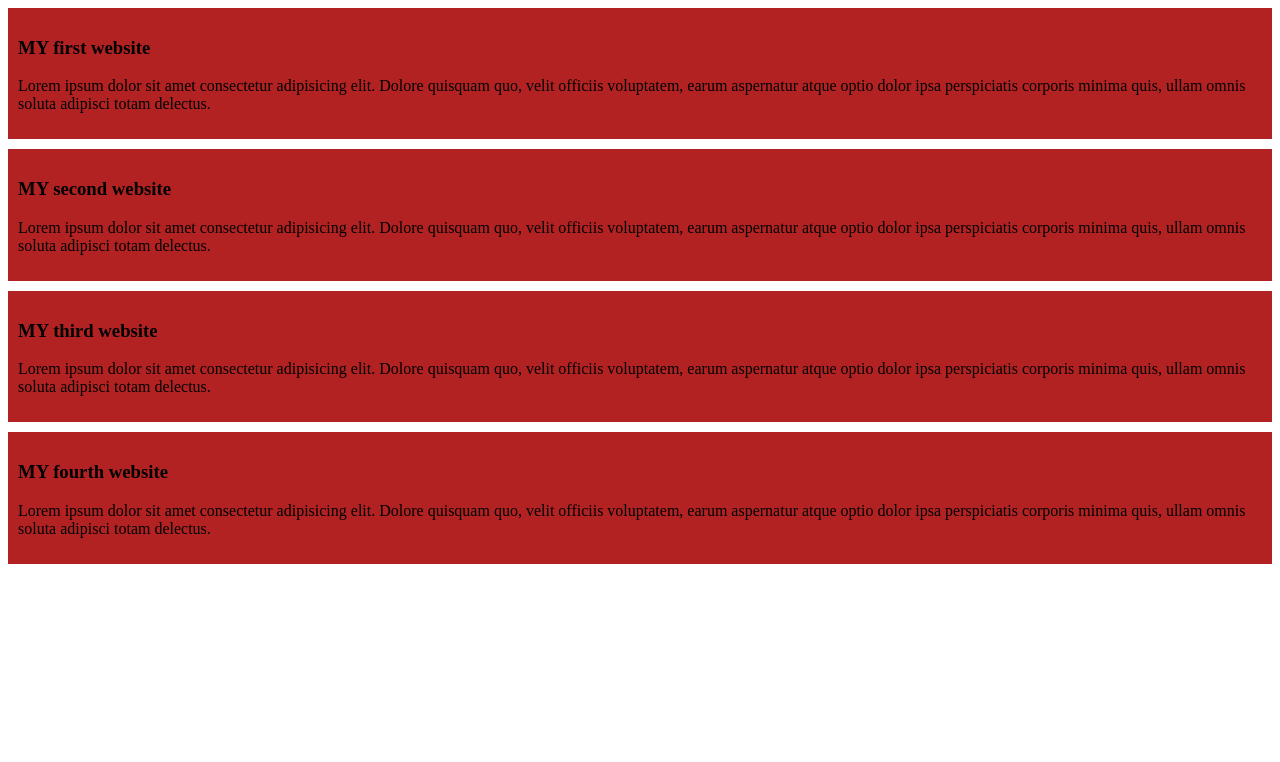
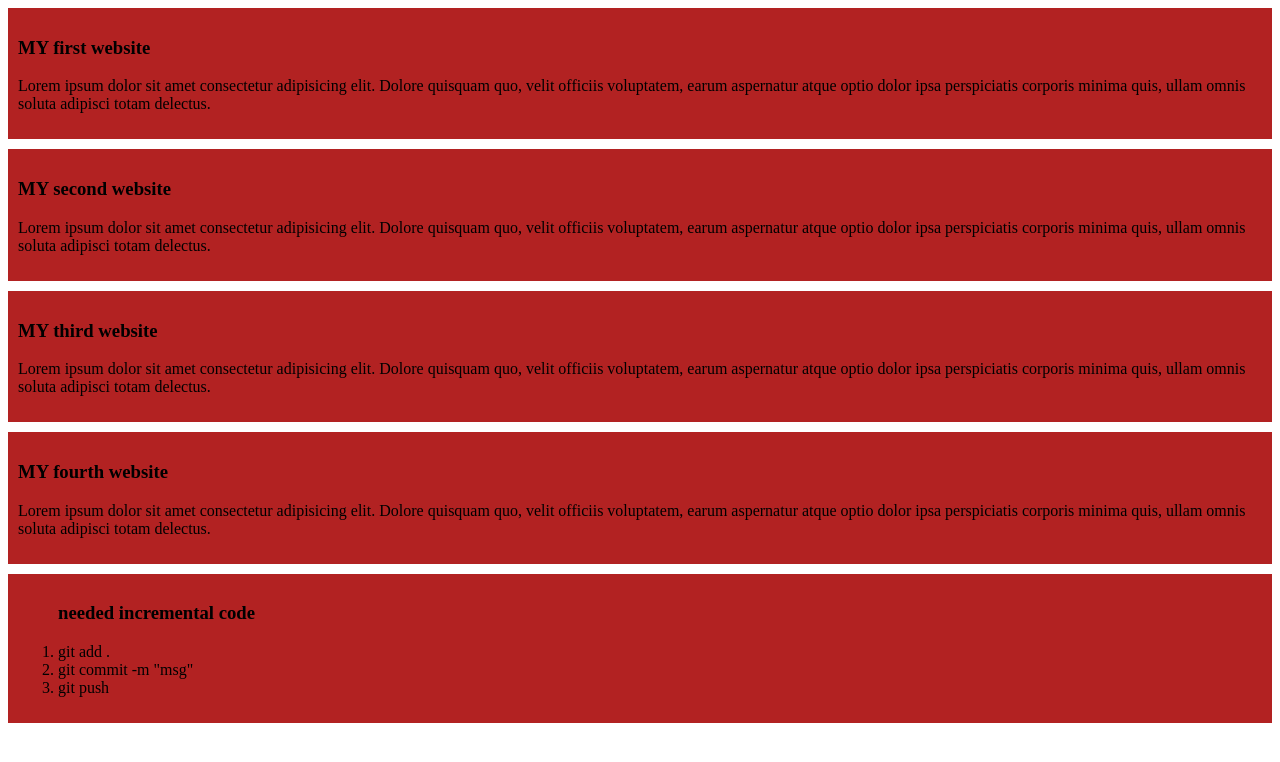
Before and after one commit to farzanafatema/website-simple, a plain HTML site: page index.html in a window 1280 px wide. Drawn offline with Linux system fonts and the light colour scheme.

Commit message:
lost list

```diff
--- a/index.html
+++ b/index.html
@@ -23,7 +23,13 @@
     <h3>MY fourth website</h3>
     <p>Lorem ipsum dolor sit amet consectetur adipisicing elit. Dolore quisquam quo, velit officiis voluptatem, earum aspernatur atque optio dolor ipsa perspiciatis corporis minima quis, ullam omnis soluta adipisci totam delectus.</p>
  </div>
-
-
+<div>
+    <ol>
+        <h3>needed incremental code</h3>
+    <li>git add .</li>
+    <li>git commit -m "msg"</li>
+    <li>git push</li>
+    </ol>
+</div>
 </body>
 </html>
```
